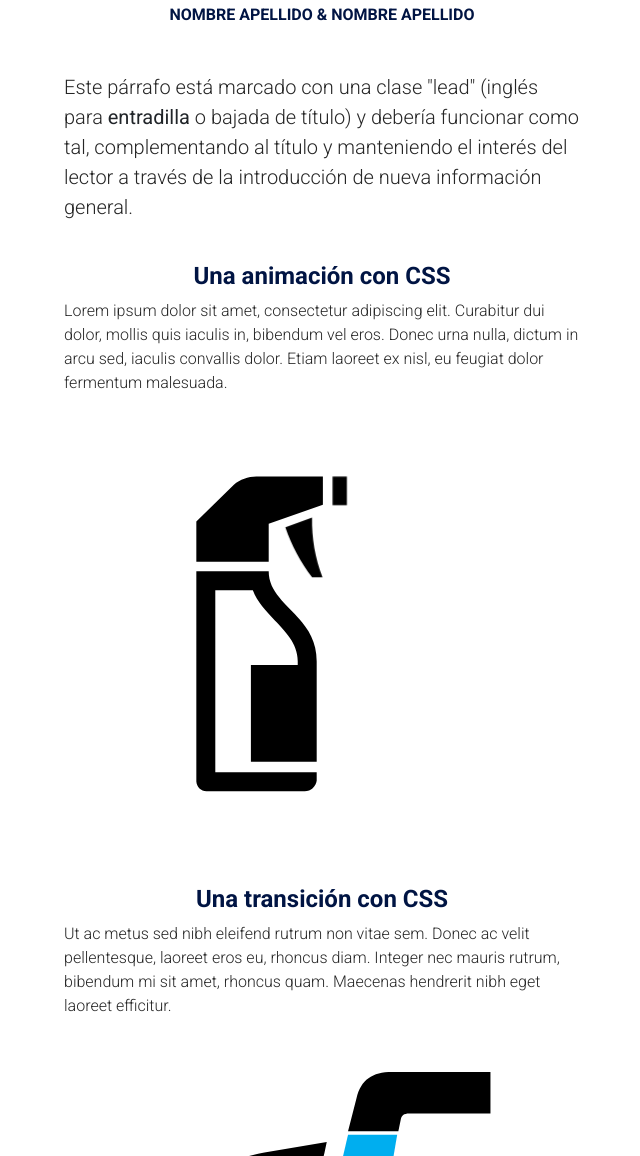
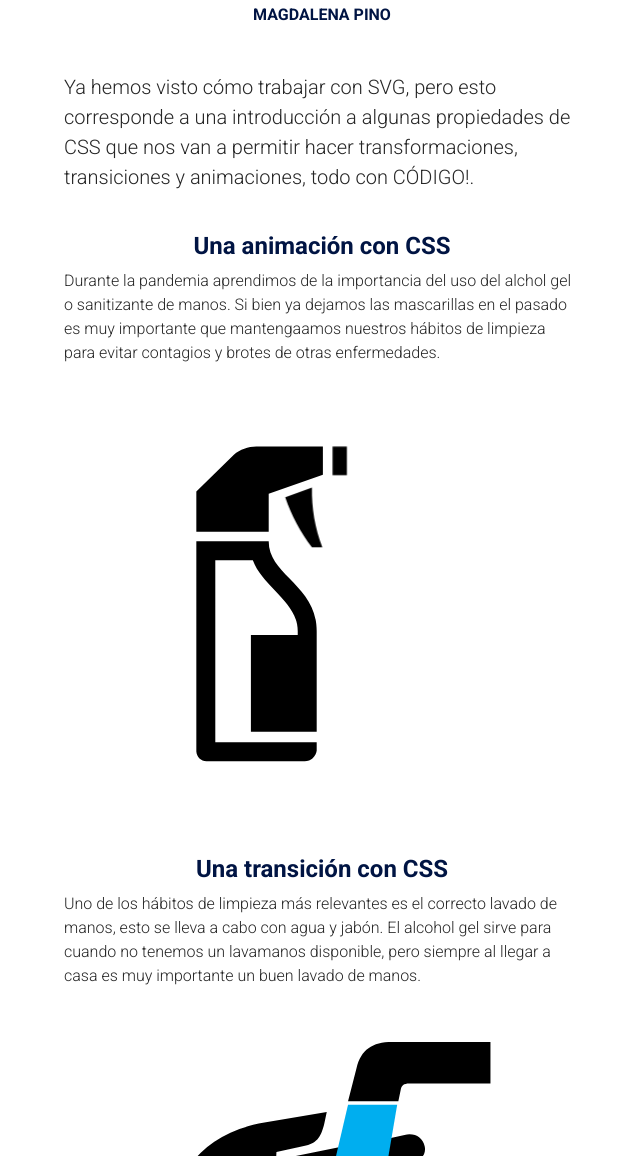
Before and after one commit to magdapino/septima-clase, a plain HTML site: page index.html in a window 1280 px wide. Shown: the part 144-1300 px from the top of the page, without its empty margins (318-958 px from the left). Drawn offline with nearby package versions, Linux system fonts and the light colour scheme.

Commit message:
Update index.html

```diff
--- a/index.html
+++ b/index.html
@@ -16,9 +16,9 @@
                 <div class="col-md-11 col-lg-10 col-xl-9 col-xxl-8 mx-auto">
                     <h1 class="mb-2 mt-5 text-center">SVG CON CSS</h1>
 
-                    <h2 class="mb-5 text-center text-uppercase fs-6">Nombre Apellido & Nombre Apellido</h2>
+                    <h2 class="mb-5 text-center text-uppercase fs-6">MAGDALENA PINO</h2>
 
-                    <p class="lead">Este párrafo está marcado con una clase "lead" (inglés para <a href="https://es.wikipedia.org/wiki/Entradilla" class="link-dark text-decoration-none">entradilla</a> o bajada de título) y debería funcionar como tal, complementando al título y manteniendo el interés del lector a través de la introducción de nueva información general.</p>
+                    <p class="lead">Ya hemos visto cómo trabajar con SVG, pero esto corresponde a una introducción a algunas propiedades de CSS que nos van a permitir hacer transformaciones, transiciones y animaciones, todo con CÓDIGO!.</p>
                 </div>
             </div>
         </header>
@@ -28,7 +28,7 @@
                     <div class="col-md-11 col-lg-10 col-xl-9 col-xxl-8 mx-auto">
                         <h3 class="text-center fs-4">Una animación con CSS</h3>
 
-                        <p>Lorem ipsum dolor sit amet, consectetur adipiscing elit. Curabitur dui dolor, mollis quis iaculis in, bibendum vel eros. Donec urna nulla, dictum in arcu sed, iaculis convallis dolor. Etiam laoreet ex nisl, eu feugiat dolor fermentum malesuada.</p>
+                        <p>Durante la pandemia aprendimos de la importancia del uso del alchol gel o sanitizante de manos. Si bien ya dejamos las mascarillas en el pasado es muy importante que mantengaamos nuestros hábitos de limpieza para evitar contagios y brotes de otras enfermedades.</p>
 
                         <div class="w-75 mx-auto">
                             <object data="img/animation.svg" type="image/svg+xml" class="w-100 my-3"></object>
@@ -41,7 +41,7 @@
                     <div class="col-md-11 col-lg-10 col-xl-9 col-xxl-8 mx-auto">
                         <h3 class="text-center fs-4 mt-5">Una transición con CSS</h3>
 
-                        <p>Ut ac metus sed nibh eleifend rutrum non vitae sem. Donec ac velit pellentesque, laoreet eros eu, rhoncus diam. Integer nec mauris rutrum, bibendum mi sit amet, rhoncus quam. Maecenas hendrerit nibh eget laoreet efficitur.</p>
+                        <p>Uno de los hábitos de limpieza más relevantes es el correcto lavado de manos, esto se lleva a cabo con agua y jabón. El alcohol gel sirve para cuando no tenemos un lavamanos disponible, pero siempre al llegar a casa es muy importante un buen lavado de manos.</p>
 
                         <div class="w-75 mx-auto">
                             <object data="img/lavado.svg" type="image/svg+xml" class="w-100 my-3"></object>
@@ -54,7 +54,7 @@
                     <div class="col-md-11 col-lg-10 col-xl-9 col-xxl-8 mx-auto">
                         <h3 class="text-center fs-4 mt-5">Una transición con CSS y algo más</h3>
 
-                        <p>Ut ac metus sed nibh eleifend rutrum non vitae sem. Donec ac velit pellentesque, laoreet eros eu, rhoncus diam. Integer nec mauris rutrum, bibendum mi sit amet, rhoncus quam. Maecenas hendrerit nibh eget laoreet efficitur.</p>
+                        <p>Estas medidas son importantes, no sólo para ser personas higiénicas, pero también para evitar posibles brotes de otras enfermedades. Los tiempos de pandemia fueron y siguen siendo muy duros, es crucial mantener los hábitos higiénicos para evitar pandemias o cuarentenas. </p>
 
                         <div class="w-75 mx-auto">
                             <object data="img/lock.svg" type="image/svg+xml" class="w-100 mb-5"></object>
```
